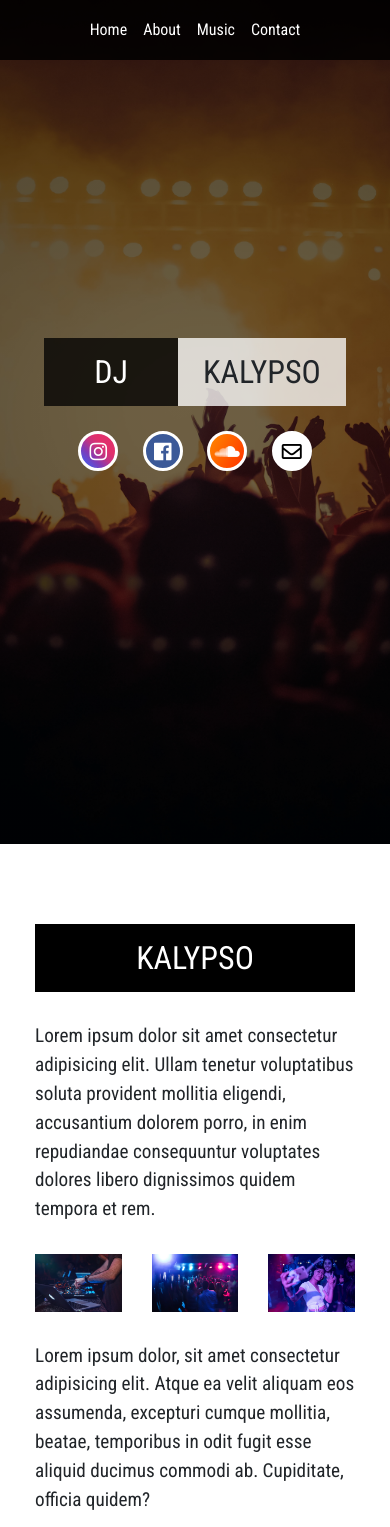
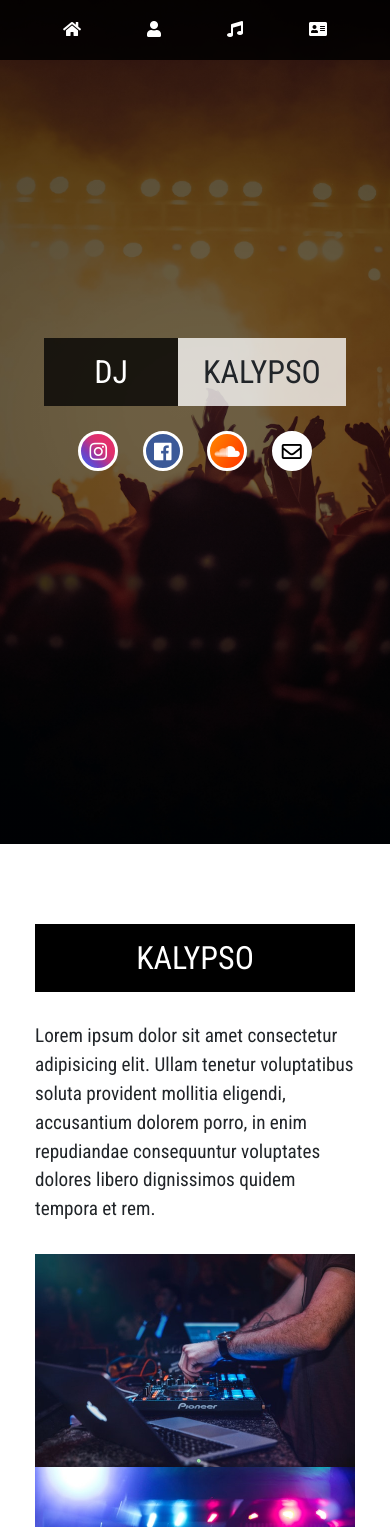
Before and after one commit to deivit24/dj-kalypso, a website: page index.html in a window 390 px wide. Shown: the top 1527 px of the page. Drawn offline with nearby package versions, Linux system fonts and the light colour scheme; a script that the page names is missing.

Commit message:
changed fonts to icons

```diff
--- a/index.html
+++ b/index.html
@@ -52,16 +52,24 @@
       >
         <ul class="navbar-nav">
           <li class="nav-item">
-            <a class="nav-link current" id="home-link" href="#sec1">Home</a>
+            <a class="nav-link current" id="home-link" href="#sec1"
+              ><i class="fas fa-home"></i
+            ></a>
           </li>
           <li class="nav-item">
-            <a class="nav-link" id="about-link" href="#About">About</a>
+            <a class="nav-link" id="about-link" href="#About"
+              ><i class="fas fa-user"></i
+            ></a>
           </li>
           <li class="nav-item">
-            <a class="nav-link" id="music-link" href="#Music">Music</a>
+            <a class="nav-link" id="music-link" href="#Music"
+              ><i class="fas fa-music"></i
+            ></a>
           </li>
           <li class="nav-item">
-            <a class="nav-link" id="contact-link" href="#Contact">Contact</a>
+            <a class="nav-link" id="contact-link" href="#Contact"
+              ><i class="fas fa-address-card"></i
+            ></a>
           </li>
         </ul>
       </div>
@@ -93,13 +101,13 @@
         </p>
 
         <div class="row">
-          <div class="col-4">
+          <div class="col-md-4">
             <img class="img-fluid" src="dist/img/img1.jpg" alt="" />
           </div>
-          <div class="col-4">
+          <div class="col-md-4">
             <img class="img-fluid" src="dist/img/img2.jpg" alt="" />
           </div>
-          <div class="col-4">
+          <div class="col-md-4">
             <img class="img-fluid" src="dist/img/img3.jpg" alt="" />
           </div>
         </div>
--- a/scss/_mobil.scss
+++ b/scss/_mobil.scss
@@ -4,6 +4,10 @@
     .nav-item {
       font-size: 1rem !important;
     }
+  }
+  .newCurrent {
+    font-size: 1.3rem !important;
+    border: none !important;
   }
   #sec1 {
     h1 {
--- a/scss/main.scss
+++ b/scss/main.scss
@@ -12,6 +12,7 @@
     .nav-link {
       text-decoration: none;
       color: white;
+      margin: 0px 25px;
       &:hover {
         color: white;
         font-weight: 700;
@@ -28,10 +29,9 @@
   color: black !important;
 }
 .newCurrent {
-  font-weight: 700;
-  font-family: $dj;
-  font-size: 1.6rem;
-  text-transform: uppercase;
+  font-size: 2rem;
+  border-radius: 50%;
+  border: 1px solid yellow;
 }
 
 #sec1 {
@@ -45,7 +45,7 @@
   background-repeat: no-repeat;
   background-size: cover;
   h1 {
-    font-size: 4rem;
+    font-size: 5rem;
     text-align: center;
     margin-bottom: 40px;
 
```
Also changed, not shown: dist/css/main.css, dist/js/main.js.
